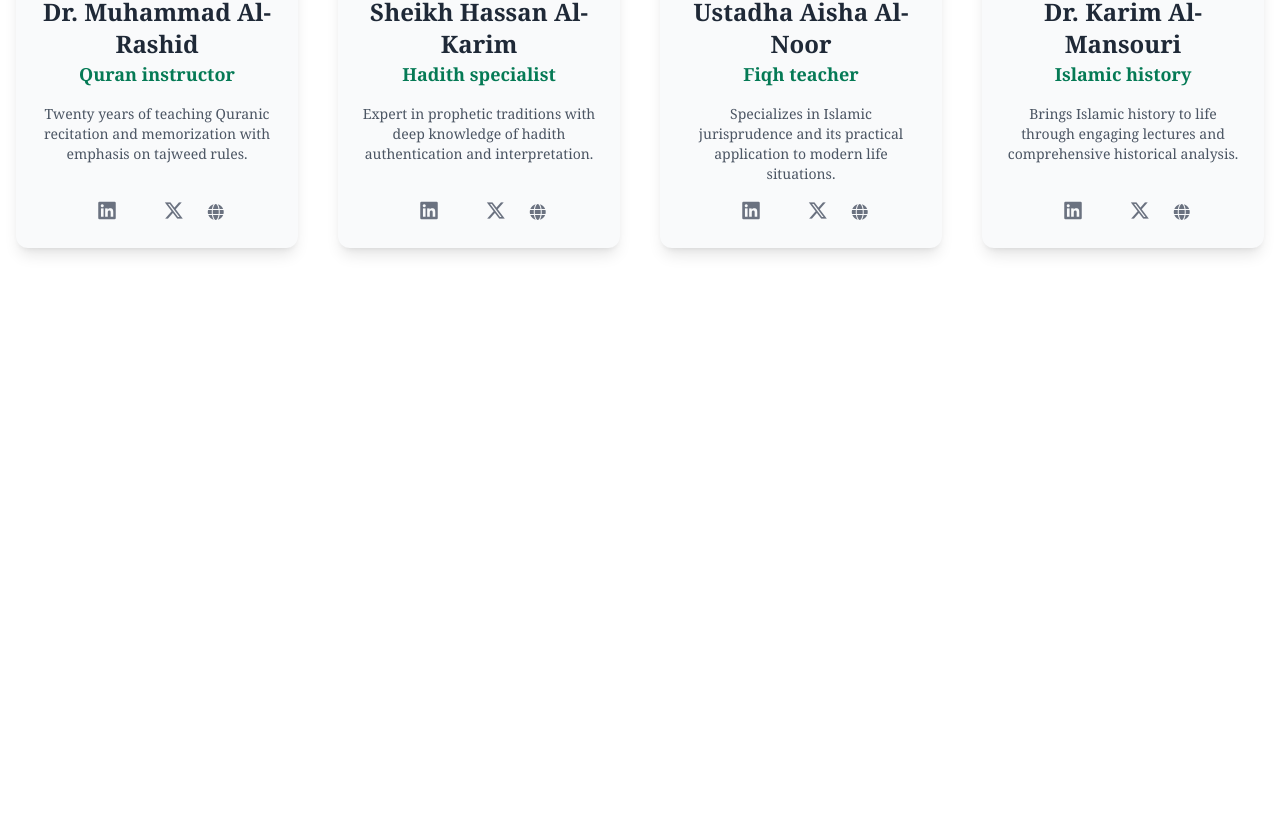
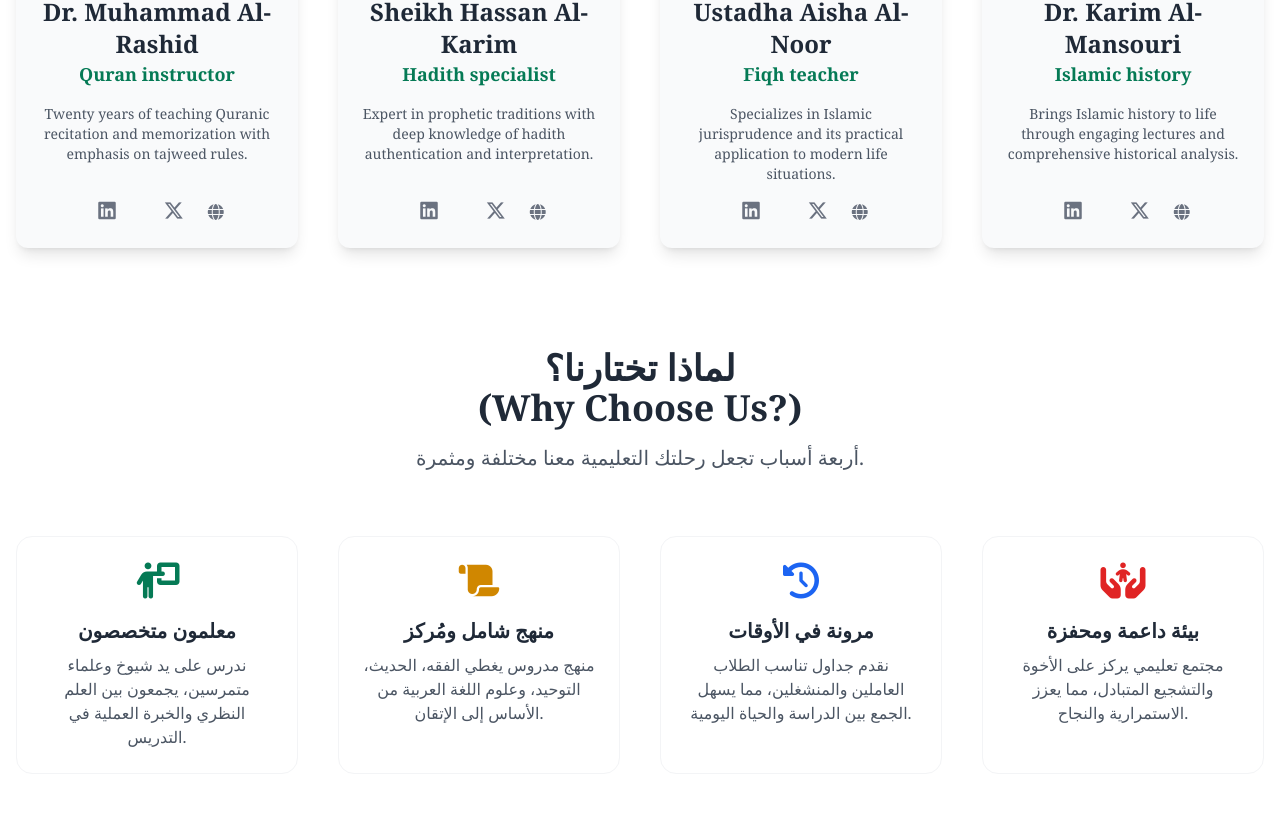
Before and after one commit to the6coders/sherifat, a website: page src/newsite.html in a window 1280 px wide. Shown: the part 5251-6088 px from the top of the page. Before the commit the page ends 5579 px from the top, so only its background shows below. Drawn offline with nearby package versions, Linux system fonts and the light colour scheme.

Commit message:
dddddddg

```diff
--- a/src/newsite.html
+++ b/src/newsite.html
@@ -147,7 +147,7 @@
                 <h1 class="text-green-400 -mb-5 about_us_header text-4xl max-sm:text-3xl font-bold">
                     About Us
                 </h1>
-                <p class="about_us_writeup text-xl max-sm:text-lg text-gray-600 rounded-2xl max-sm:border-4 max-sm:border-[#f9fafb]">
+                <p class="about_us_writeup text-xl max-sm:text-sm text-gray-600 rounded-2xl max-sm:border-4 max-sm:border-[#f9fafb]">
                         We teach Islamic knowledge the way it was meant to be learned. Direct instruction from those who
                         know, small enough that questions get answered, practical enough that it matters in your life.
                 </p>
@@ -159,13 +159,13 @@
                      <h1 class="font-bold max-md:text-2xl lg:text-4xl text-gray-600">
                        Are you Ready to begin your Islamic journey
                     </h1>
-                    <p class="text-lg text-center">
+                    <p class="text-lg max-sm:text-sm text-center">
                        Your path to deeper knowledge and spiritual growth starts here.Your path to deeper knowledge and spiritual growth starts here.Whether
                        you are a beginner seeking to master Arabic (the key to the Quran) or an
                        advanced student eager to delve into Islamic studies, we meet you at your
                        current stage.
                     </p>
-                    <div class="flex gap-5 justify-center ">
+                    <div class="flex gap-5 justify-center">
                         <a href="#" class="max-sm:p-3">
                             <button class="btn btn-success max-sm:py-0 max-sm:px-3">Enroll now</button>
                         </a>
@@ -582,6 +582,58 @@
 
 <!-- end of our instructor status -->
 
+<!-- why choose us section codes from gemini -->
+
+<div class="why-us-container bg-white py-15 max-sm:-py-15 px-4 md:px-10 lg:px-20">
+
+    <div class="text-center max-w-4xl mx-auto mb-16">
+        <h2 class="text-xl md:text-4xl font-extrabold  text-gray-800 px-8">
+            لماذا تختارنا؟  <br>(Why Choose Us?)
+        </h2>
+        <p class="mt-4 text-xl text-gray-600">
+            أربعة أسباب تجعل رحلتك التعليمية معنا مختلفة ومثمرة.
+        </p>
+    </div>
+
+    <div class="features-grid grid grid-cols-1 sm:grid-cols-2 lg:grid-cols-4 gap-10 max-w-7xl mx-auto">
+
+        <div class="feature-card text-center p-6 rounded-2xl border border-gray-100 hover:border-green-400 transition duration-300">
+            <i class="fa-solid fa-person-chalkboard text-4xl text-green-600 mb-4"></i>
+            <h3 class="text-xl font-bold text-gray-800 mb-2">معلمون متخصصون</h3>
+            <p class="text-base text-gray-600">
+                ندرس على يد شيوخ وعلماء متمرسين، يجمعون بين العلم النظري والخبرة العملية في التدريس.
+            </p>
+        </div>
+
+        <div class="feature-card text-center p-6 rounded-2xl border border-gray-100 hover:border-green-400 transition duration-300">
+            <i class="fa-solid fa-scroll text-4xl text-yellow-600 mb-4"></i>
+            <h3 class="text-xl font-bold text-gray-800 mb-2">منهج شامل ومُركز</h3>
+            <p class="text-base text-gray-600">
+                منهج مدروس يغطي الفقه، الحديث، التوحيد، وعلوم اللغة العربية من الأساس إلى الإتقان.
+            </p>
+        </div>
+
+        <div class="feature-card text-center p-6 rounded-2xl border border-gray-100 hover:border-green-400 transition duration-300">
+            <i class="fa-solid fa-clock-rotate-left text-4xl text-blue-600 mb-4"></i>
+            <h3 class="text-xl font-bold text-gray-800 mb-2">مرونة في الأوقات</h3>
+            <p class="text-base text-gray-600">
+                نقدم جداول تناسب الطلاب العاملين والمنشغلين، مما يسهل الجمع بين الدراسة والحياة اليومية.
+            </p>
+        </div>
+
+        <div class="feature-card text-center p-6 rounded-2xl border border-gray-100 hover:border-green-400 transition duration-300">
+            <i class="fa-solid fa-hands-holding-child text-4xl text-red-600 mb-4"></i>
+            <h3 class="text-xl font-bold text-gray-800 mb-2">بيئة داعمة ومحفزة</h3>
+            <p class="text-base text-gray-600">
+                مجتمع تعليمي يركز على الأخوة والتشجيع المتبادل، مما يعزز الاستمرارية والنجاح.
+            </p>
+        </div>
+
+    </div>
+</div>
+
+<!-- end of codes on why chhose us section -->
+
 
 
 
```
Also changed, not shown: src/output.css.
